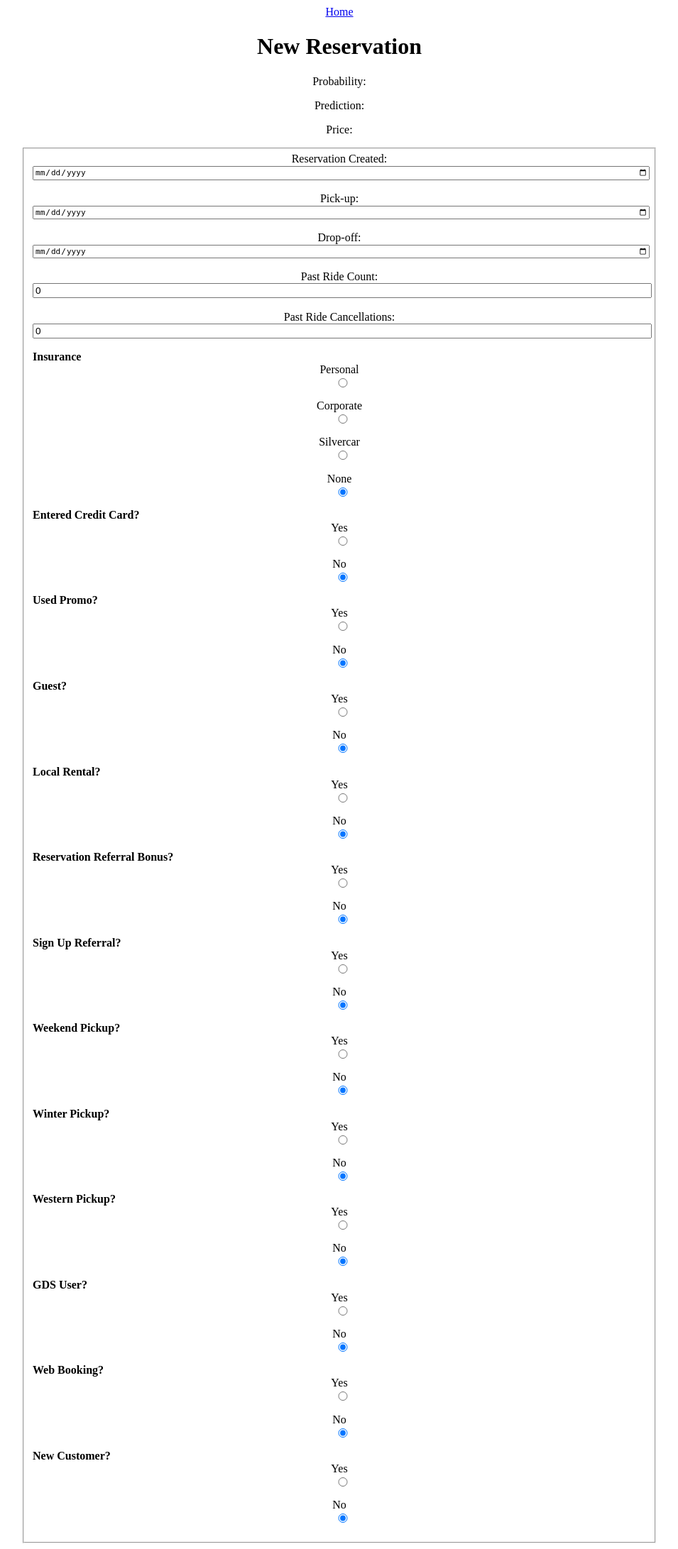
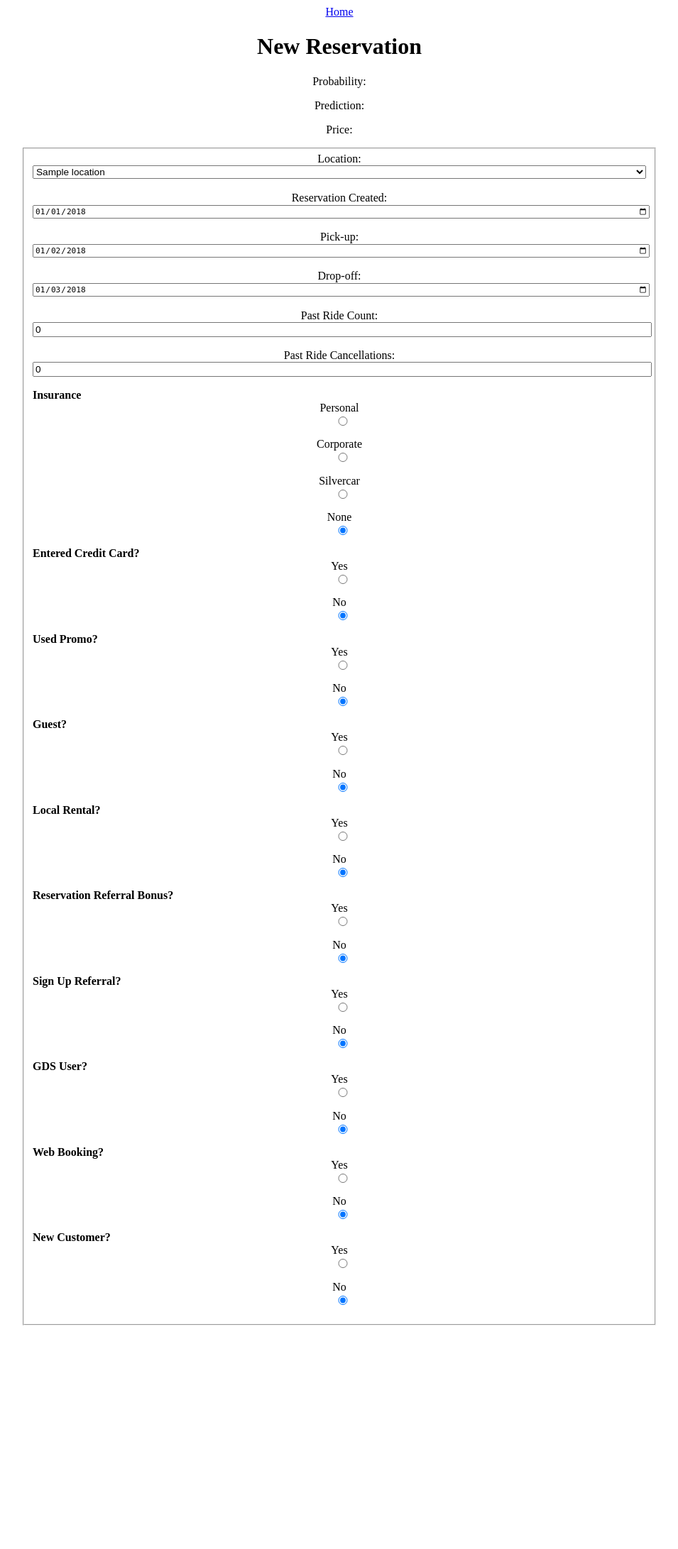
Before and after one commit to mengeling/silvercar-cancellation-predictor, a Flask app: template app/templates/new_reservation.html in a window 1280 px wide. Shown: the whole page at 71% size, without its empty margins (170-1125 px from the left). After the commit the page ends 1868 px from the top, so only its background shows below. Run offline with Flask 2, Linux system fonts and the light colour scheme; the template is opened without the code that fills it: most values are stand-ins (such as "Sample title", 1, 10 or a date in 2020); data that the repository does not hold is empty; parts of the project's set-up code (start-up, migrations or seed data) failed here and were passed over; some libraries are stand-ins or nearby versions.

Commit message:
Completed functionality on new reservation page

```diff
--- a/app/app.py
+++ b/app/app.py
@@ -23,25 +23,11 @@
 
 @app.route('/new-reservation/')
 def new_reservation():
-    return render_template('new_reservation.html')
-
-# Cancelled average = 0.4112255607631243
+    return render_template('new_reservation.html', locations=np.sort(df["name"].unique()))
 
 
-# @app.route('/new-reservation/', methods=['GET', 'POST'])
-# def new_reservation():
-#     if request.method == 'POST':
-#         probability = request.form['text']
-#         probability = 0.8
-#         return render_template('new_reservation.html', probability=probability, prediction=None)
-#     text = np.array([request.form['text']])
-#     probability = model.predict_proba(text)[0]
-#     prediction = probability > C.THRESHOLD
-#     return render_template('new_reservation.html', probability=None, prediction=None)
-
-
-@app.route('/get_subset/', methods=['GET'])
-def get_subset():
+@app.route('/get_df_subset/', methods=['GET'])
+def get_df_subset():
     location = request.args.get('location', None)
     month = request.args.get('month', None)
     if location is not None and month is not None:
@@ -57,6 +43,38 @@
         return jsonify(d)
 
 
+@app.route('/calculate_probability/', methods=['GET'])
+def calculate_probability():
+    df_new = pd.DataFrame(request.args, index=[0])
+    df_new = df_new.apply(pd.to_numeric, errors='ignore')
+    df_new["past_percent_cancelled"] = df_new["past_cancellations"] / df_new["past_rides"]\
+        if df_new["past_rides"].sum() != 0 else 0.41
+    time_zone = df[df["name"] == df_new["location"].iloc[0]]["time_zone"].iloc[0]
+    df_new["western_pickup"] = (time_zone == "pst") | (time_zone == "mst")
+    df_new["insurance_corporate"] = df_new["insurance"].iloc[0] == "Corporate"
+    df_new["insurance_personal"] = df_new["insurance"].iloc[0] == "Personal"
+    df_new["insurance_silvercar"] = df_new["insurance"].iloc[0] == "Silvercar"
+    df_new["created_at"] = pd.to_datetime(df_new["created_at"])
+    df_new["pickup"] = pd.to_datetime(df_new["pickup"])
+    df_new["dropoff"] = pd.to_datetime(df_new["dropoff"])
+    df_new["days_to_pickup"] = (df_new["pickup"] - df_new["created_at"]).dt.total_seconds() / 86400
+    df_new["trip_duration"] = (df_new["dropoff"] - df_new["pickup"]).dt.total_seconds() / 86400
+    df_new["weekend_pickup"] = df_new["pickup"].dt.dayofweek.isin([4, 5, 6])
+    df_new["winter_pickup"] = df_new["pickup"].dt.month.isin([1, 12])
+    df_new.replace({"Yes": 1, "No": 0, True: 1, False: 0}, inplace=True)
+    df_new = df_new[C.FEATURES_TO_KEEP]
+    X = model.pipeline.scaler.transform(df_new)
+    probability = model.classifier.predict_proba(X)[0, 1]
+    prediction = "Cancelled Ride" if probability > C.THRESHOLD else "Finished Ride"
+    price = df_new["trip_duration"].iloc[0] * 50
+    d = {
+        "probability": "{:,.2f}".format(probability),
+        "prediction": prediction,
+        "price": "${:,.0f}".format(price)
+    }
+    return jsonify(d)
+
+
 if __name__ == '__main__':
     engine = create_engine(C.ENGINE)
     with open('../model/model.pkl', 'rb') as f:
--- a/app/static/js/app.js
+++ b/app/static/js/app.js
@@ -1,11 +1,10 @@
-$(document).ready(function() {
-  $( "select" ).change(function () {
+$( "select.select" ).change(function () {
   $.ajax({
     type: "GET",
-      url: $SCRIPT_ROOT + "/get_subset/",
+    url: $SCRIPT_ROOT + "/get_df_subset/",
     contentType: "application/json; charset=utf-8",
     data: { location: $( "select.select-location option:selected" ).val(),
-              month: $( "select.select-month option:selected" ).val()},
+            month: $( "select.select-month option:selected" ).val() },
     success: function(data) {
       $('.header').text(data.location + " Reservations");
       $('.total-count').text("Current Reservations: " + data.total_count);
@@ -14,5 +13,38 @@
       $('.data').html(data.data);
     }
   });
-  }).change();
+})
+.change();
+
+
+$( ".form-input" ).change(function () {
+  var data =
+  console.log( data );
+  $.ajax({
+    type: "GET",
+    url: $SCRIPT_ROOT + "/calculate_probability/",
+    contentType: "application/json; charset=utf-8",
+    data: { created_as_guest: $( "input[name='guest']:checked" ).val(),
+            local_rental: $( "input[name='local']:checked" ).val(),
+            awards_referral_bonus: $( "input[name='referral-bonus']:checked" ).val(),
+            is_gds_user: $( "input[name='gds']:checked" ).val(),
+            insurance: $( "input[name='insurance']:checked" ).val(),
+            created_at: $( "input[name='created']" ).val(),
+            pickup: $( "input[name='pickup']" ).val(),
+            dropoff: $( "input[name='dropoff']" ).val(),
+            used_promo: $( "input[name='promo']:checked" ).val(),
+            used_referral: $( "input[name='referred']:checked" ).val(),
+            credit_card: $( "input[name='credit-card']:checked" ).val(),
+            web_booking: $( "input[name='web']:checked" ).val(),
+            new_customer: $( "input[name='new-customer']:checked" ).val(),
+            location: $( "select option:selected" ).val(),
+            past_rides: $( "input[name='ride-count']" ).val(),
+            past_cancellations: $( "input[name='cancel-count']" ).val() },
+    success: function(data) {
+      $('.probability').text("Probability: " + data.probability);
+      $('.prediction').text("Prediction: " + data.prediction);
+      $('.price').text("Price: " + data.price);
+    }
   });
+})
+.change();
--- a/app/templates/new_reservation.html
+++ b/app/templates/new_reservation.html
@@ -11,19 +11,25 @@
 		<a href="{{ url_for('index') }}">Home</a>
         <h1>New Reservation</h1>
 		<div>
-			<p>Probability: </p>
-        	<p>Prediction: </p>
-			<p>Price: </p>
+			<p class="probability">Probability:</p>
+        	<p class="prediction">Prediction:</p>
+			<p class="price">Price:</p>
 		</div>
         <div>
             <form class="form-new-reservation">
                 <fieldset>
-					Reservation Created:<input class="form-input" type="date" name="created">
-					Pick-up:<input class="form-input" type="date" name="pickup">
-					Drop-off:<input class="form-input" type="date" name="dropoff">
+					Location:<select class="form-input" name="select">
+						{% for location in locations %}
+						<option value="{{ location }}">{{ location }}</option>
+						{% endfor %}
+					</select>
 
-					Past Ride Count:<input class="form-input" type="number" name="total_count" value="0">
-					Past Ride Cancellations:<input class="form-input" type="number" name="cancel_count" value="0">
+					Reservation Created:<input class="form-input" type="date" name="created" value="2018-01-01">
+					Pick-up:<input class="form-input" type="date" name="pickup" value="2018-01-02">
+					Drop-off:<input class="form-input" type="date" name="dropoff" value="2018-01-03">
+
+					Past Ride Count:<input class="form-input" type="number" name="ride-count" min=0 value="0">
+					Past Ride Cancellations:<input class="form-input" type="number" name="cancel-count" min=0 value="0">
 
 					<label class="form-label">Insurance</label>
 					Personal<input class="form-input" type="radio" name="insurance" value="Personal">
@@ -44,8 +50,8 @@
 					No<input class="form-input" type="radio" name="guest" value="No" checked>
 
 					<label class="form-label">Local Rental?</label>
-					Yes<input class="form-input" type="radio" name="local-rental" value="Yes">
-					No<input class="form-input" type="radio" name="local-rental" value="No" checked>
+					Yes<input class="form-input" type="radio" name="local" value="Yes">
+					No<input class="form-input" type="radio" name="local" value="No" checked>
 
 					<label class="form-label">Reservation Referral Bonus?</label>
 					Yes<input class="form-input" type="radio" name="referral-bonus" value="Yes">
@@ -55,21 +61,9 @@
 					Yes<input class="form-input" type="radio" name="referred" value="Yes">
 					No<input class="form-input" type="radio" name="referred" value="No" checked>
 
-					<label class="form-label">Weekend Pickup?</label>
-					Yes<input class="form-input" type="radio" name="weekend" value="Yes">
-					No<input class="form-input" type="radio" name="weekend" value="No" checked>
-
-					<label class="form-label">Winter Pickup?</label>
-					Yes<input class="form-input" type="radio" name="winter" value="Yes">
-					No<input class="form-input" type="radio" name="winter" value="No" checked>
-
-					<label class="form-label">Western Pickup?</label>
-					Yes<input class="form-input" type="radio" name="western" value="Yes">
-					No<input class="form-input" type="radio" name="western" value="No" checked>
-
 					<label class="form-label">GDS User?</label>
-					Yes<input class="form-input" type="radio" name="gds-user" value="Yes">
-					No<input class="form-input" type="radio" name="gds-user" value="No" checked>
+					Yes<input class="form-input" type="radio" name="gds" value="Yes">
+					No<input class="form-input" type="radio" name="gds" value="No" checked>
 
 					<label class="form-label">Web Booking?</label>
 					Yes<input class="form-input" type="radio" name="web" value="Yes">
@@ -81,5 +75,8 @@
 				</fieldset>
             </form>
         </div>
+		<script src="https://code.jquery.com/jquery-3.2.1.min.js"></script>
+		<script>var $SCRIPT_ROOT = {{ request.script_root|tojson|safe }};</script>
+		<script src="{{ url_for('static', filename='js/app.js') }}"></script>
 	</body>
 </html>
```
Also changed, not shown: app/templates/index.html (+5 -5 lines). Lines whose indentation alone changed are shown as unchanged.
